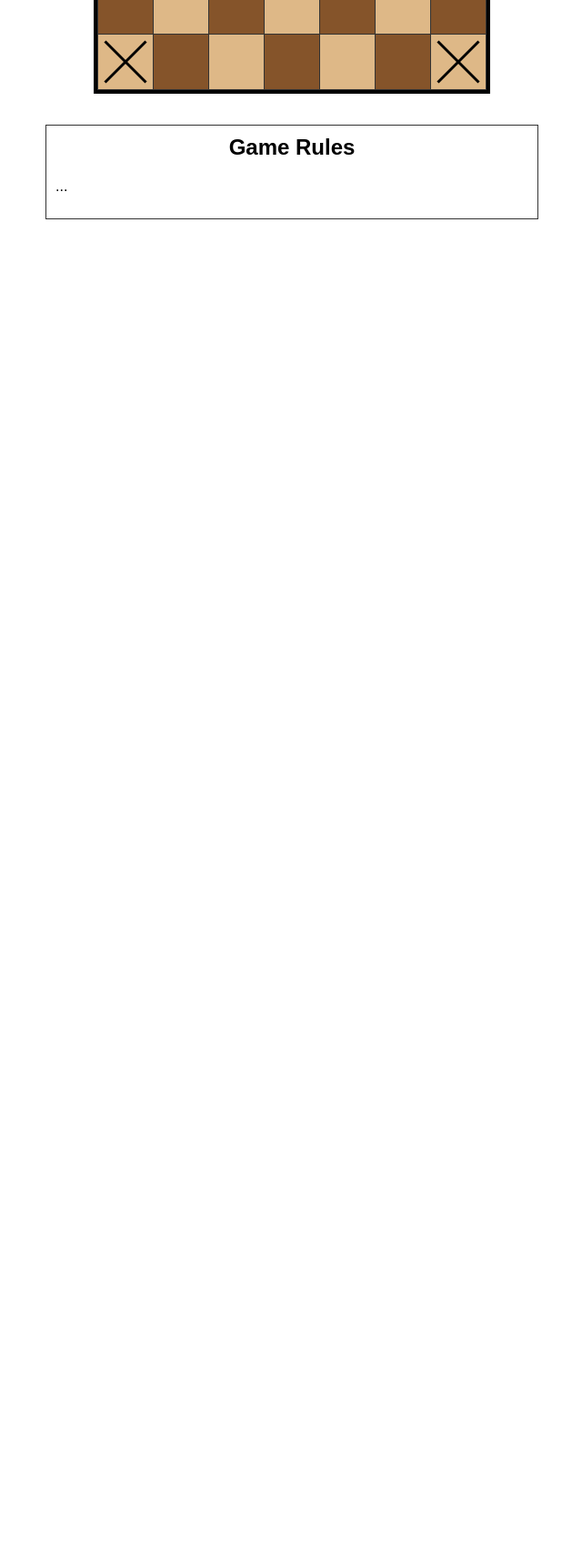
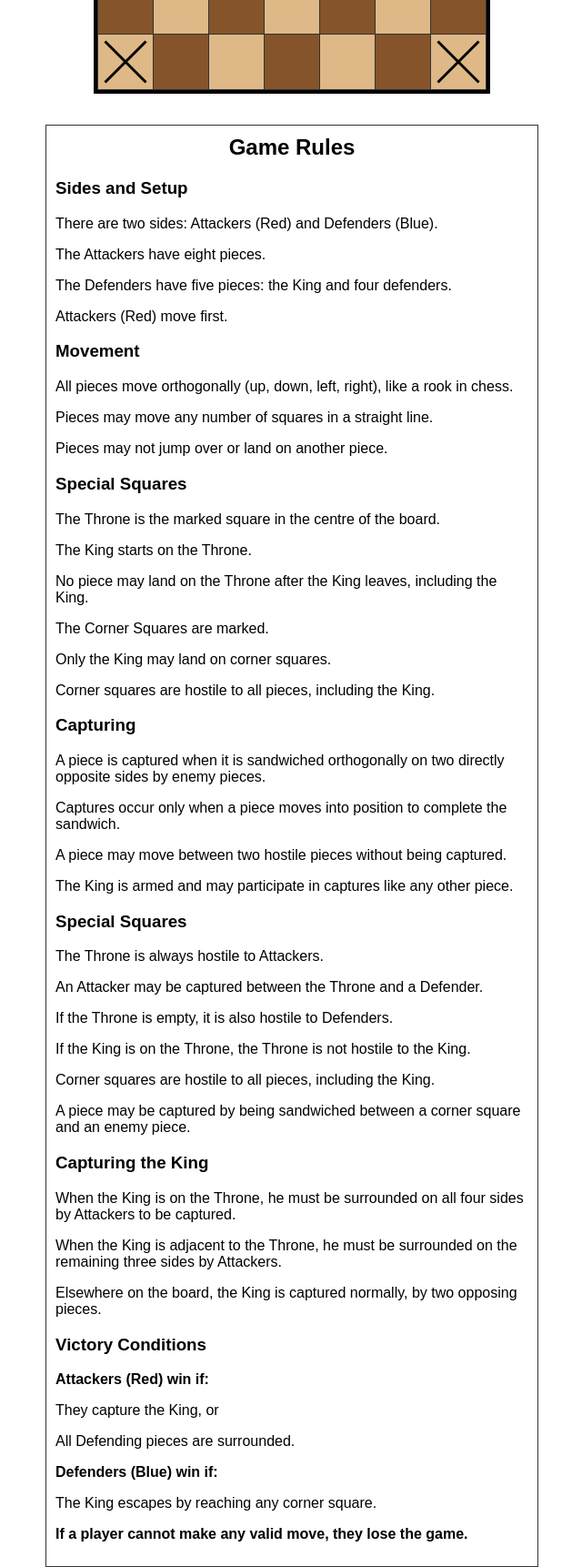
Before and after one commit to WilliamAdams42o7/Hnefatafl---Brandubh, a Flask app: page / in a window 1280 px wide. Shown: the part 479-2201 px from the top of the page at 91% size, without its empty margins (319-959 px from the left). Before the commit the page ends 720 px from the top, so only its background shows below. Run offline with Flask 3, Linux system fonts and the light colour scheme.

Commit message:
Update index.html

```diff
--- a/templates/index.html
+++ b/templates/index.html
@@ -52,8 +52,54 @@
     <!-- Rules Section -->
     <div id="rules-container">
         <h2>Game Rules</h2>
-        <p>...</p>
-    </div>
+        <h3>Sides and Setup</h3>
+        <p>     There are two sides: Attackers (Red) and Defenders (Blue).</p>
+        <p>     The Attackers have eight pieces.</p>
+        <p>     The Defenders have five pieces: the King and four defenders.</p>
+        <p>     Attackers (Red) move first.</p>
+
+        <h3>Movement</h3>
+        <p>     All pieces move orthogonally (up, down, left, right), like a rook in chess.</p>
+        <p>     Pieces may move any number of squares in a straight line.</p>
+        <p>     Pieces may not jump over or land on another piece.</p>
+
+        <h3>Special Squares</h3>
+        <p>     The Throne is the marked square in the centre of the board.</p>
+        <p>     The King starts on the Throne.</p>
+        <p>     No piece may land on the Throne after the King leaves, including the King.</p>
+        <p>     The Corner Squares are marked.</p>
+        <p>     Only the King may land on corner squares.</p>
+        <p>     Corner squares are hostile to all pieces, including the King.</p>
+
+        <h3>Capturing</h3>
+        <p>     A piece is captured when it is sandwiched orthogonally on two directly opposite sides by enemy pieces.</p>
+        <p>     Captures occur only when a piece moves into position to complete the sandwich.</p>
+        <p>     A piece may move between two hostile pieces without being captured.</p>
+        <p>     The King is armed and may participate in captures like any other piece.</p>
+
+        <h3>Special Squares</h3>
+        <p>     The Throne is always hostile to Attackers.</p>
+        <p>     An Attacker may be captured between the Throne and a Defender.</p>
+        <p>     If the Throne is empty, it is also hostile to Defenders.</p>
+        <p>     If the King is on the Throne, the Throne is not hostile to the King.</p>
+        <p>     Corner squares are hostile to all pieces, including the King.</p>
+        <p>     A piece may be captured by being sandwiched between a corner square and an enemy piece.</p>
+
+        <h3>Capturing the King</h3>
+        <p>     When the King is on the Throne, he must be surrounded on all four sides by Attackers to be captured.</p>
+        <p>     When the King is adjacent to the Throne, he must be surrounded on the remaining three sides by Attackers.</p>
+        <p>     Elsewhere on the board, the King is captured normally, by two opposing pieces.</p>
+
+        <h3>Victory Conditions</h3>
+        <p><strong>Attackers (Red) win if:</strong></p>
+        <p>     They capture the King, or</p>
+        <p>     All Defending pieces are surrounded.</p>
+
+        <p><strong>Defenders (Blue) win if:</strong></p>
+        <p>     The King escapes by reaching any corner square.</p>
+
+        <p><strong>If a player cannot make any valid move, they lose the game.<strong></p>
+        </div>
 
 <script>
 const SPECIAL_SQUARES = [[3,3],[0,0],[0,6],[6,0],[6,6]];
@@ -62,7 +108,7 @@ let gameOver = false;
 let currentBoard = null;
 let currentTurn = null;
 let tickInterval = null;
-const TICK_MS = 1200;
+const TICK_MS = 400;
 
 /* ------------------ UI helpers ------------------ */
 function updateBackground() {
@@ -97,15 +143,12 @@ function startTicking() {
         .then(res => res.json())
         .then(data => {
             if (!data) return;
-
             if (data.board) {
                 currentBoard = data.board;
                 currentTurn = data.current_turn;
                 gameOver = !!data.game_over;
-
                 renderBoard(currentBoard);
                 updateBackground();
-
                 if (gameOver) {
                     document.getElementById('status').innerText =
                         "Winner: " +
@@ -348,7 +391,6 @@ function renderBoard(board) {
     });
 }
 
-/* initial empty board render */
 renderBoard(Array.from({length:7}, ()=>Array.from({length:7}, ()=>null)));
 updateBackground();
 </script>
```
